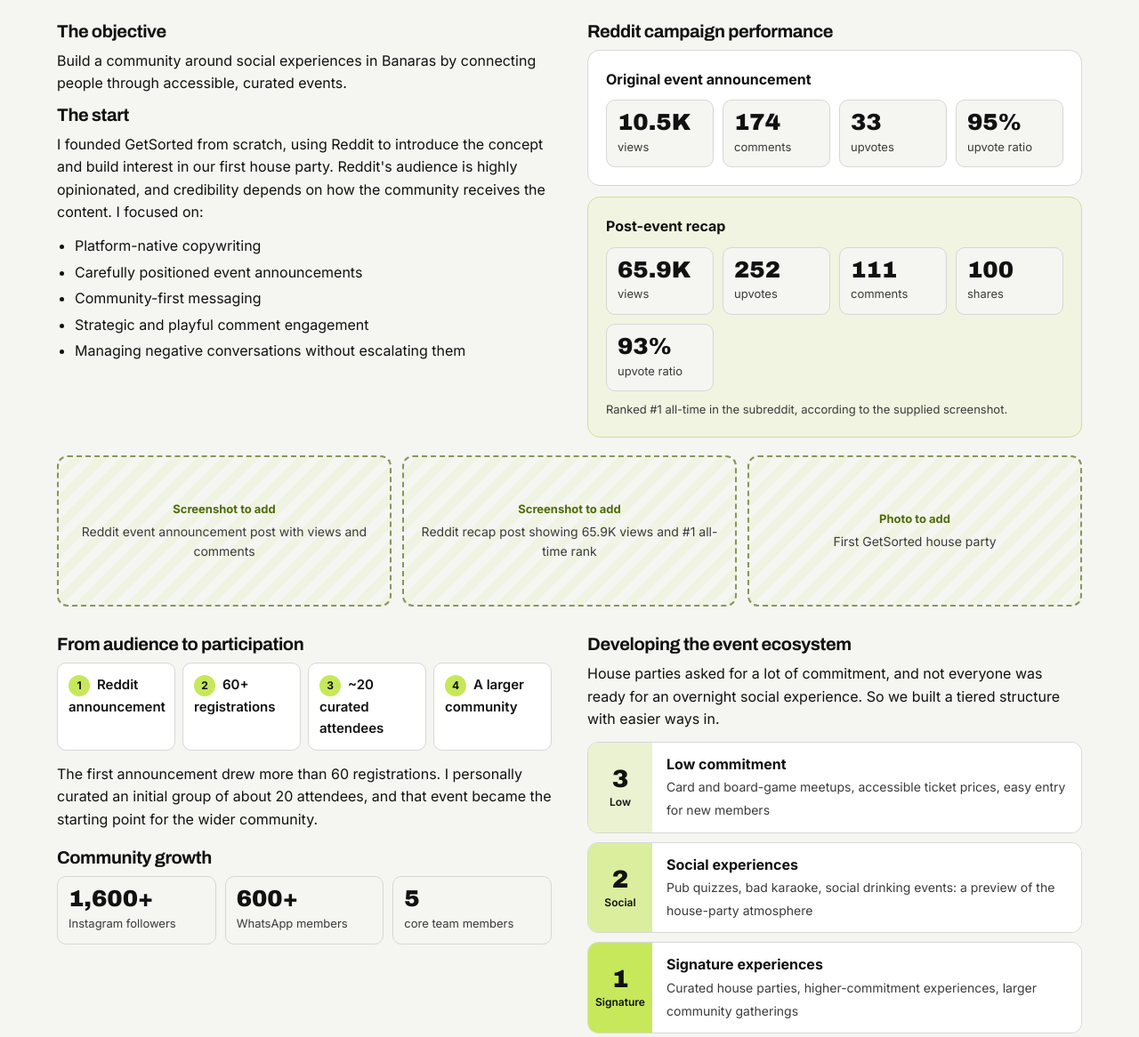
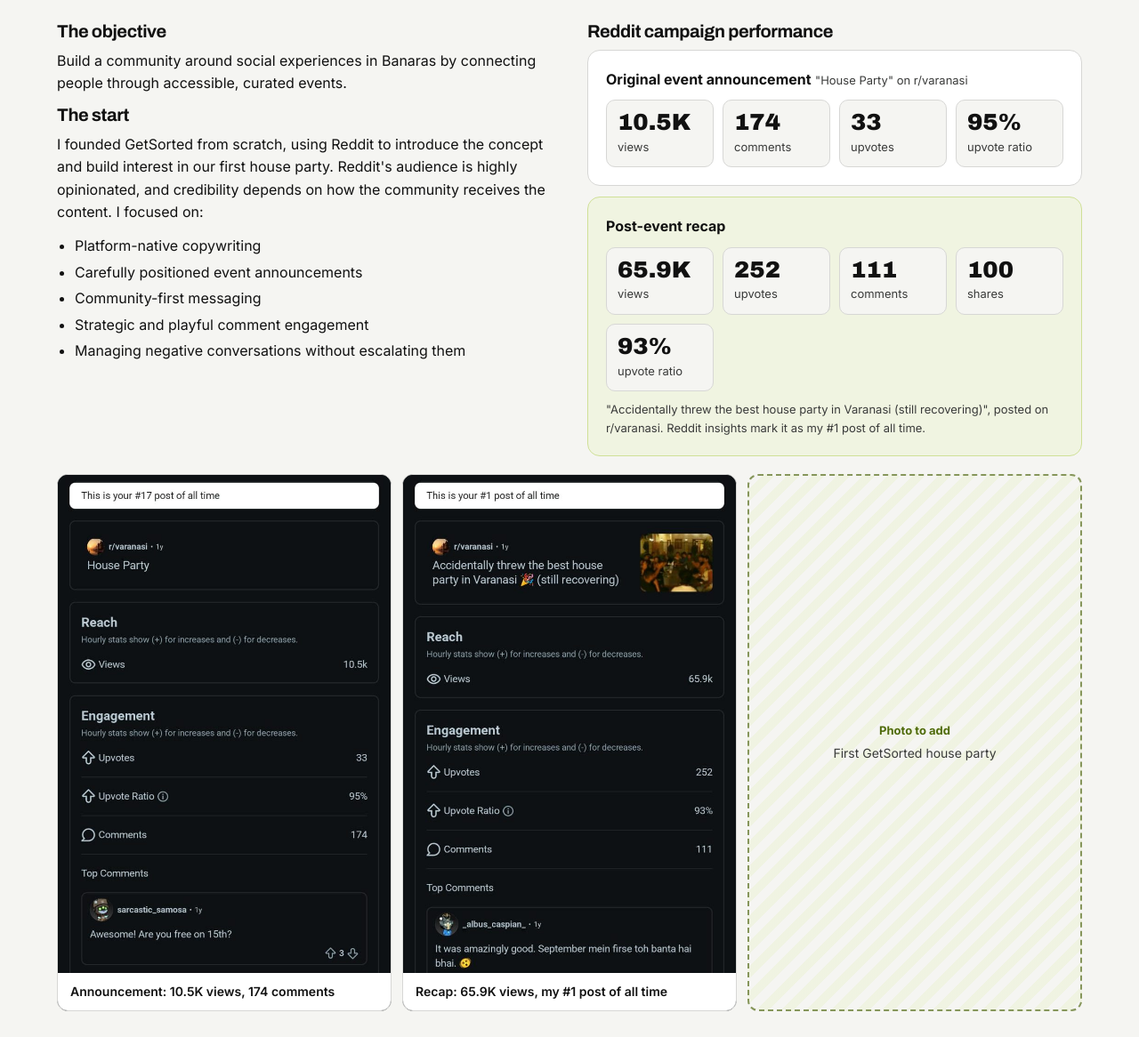
Before and after one commit to VibingBee/wamique-portfolio, a plain HTML site: page index.html in a window 1280 px wide. Shown: the part 1158-2324 px from the top of the page at 89% size. Drawn offline with Linux system fonts and the light colour scheme.

Commit message:
Add Reddit post insight screenshots to GetSorted case
Co-Authored-By: Claude Opus 5.5 <noreply@anthropic.com>
Claude-Session: https://claude.ai/code/session_01CWXyEtH5xzicHPptEH4iia

```diff
--- a/index.html
+++ b/index.html
@@ -107,6 +107,9 @@ li{margin-bottom:4px}
 .caps span{font-size:13px;font-weight:600;background:var(--field);border-radius:999px;padding:4px 10px}
 .ph{border:2px dashed color-mix(in srgb,var(--ver) 60%,var(--line));border-radius:12px;background:repeating-linear-gradient(135deg,transparent 0 10px,color-mix(in srgb,var(--mari) 10%,transparent) 10px 20px);display:flex;flex-direction:column;justify-content:center;align-items:center;text-align:center;padding:18px;min-height:170px;color:var(--soft);font-size:14px}
 .ph b{color:var(--ver);font-size:13px;margin-bottom:4px}
+.shot{margin:0;border-radius:12px;overflow:hidden;border:1px solid var(--line);background:#0b0f12;display:flex;flex-direction:column}
+.shot img{display:block;width:100%;height:auto;aspect-ratio:720/1280;object-fit:cover;object-position:top;max-height:560px}
+.shot figcaption{padding:10px 14px;font-size:14px;font-weight:600;background:var(--card);color:var(--ink);margin-top:auto}
 .gallery{display:grid;grid-template-columns:repeat(auto-fit,minmax(200px,1fr));gap:12px;margin-top:20px}
 .flow{display:grid;grid-template-columns:repeat(auto-fit,minmax(130px,1fr));gap:8px;counter-reset:f}
 .flow div{background:var(--card);border:1px solid var(--line);border-radius:10px;padding:12px;font-weight:600;font-size:15px}
@@ -152,11 +155,11 @@ li{margin-bottom:4px}
       <div class="btns"><a class="btn dark" href="#getsorted">Read the GetSorted case</a><a class="btn" href="#contact">Contact</a></div>
     </div>
     <aside class="poster" aria-label="GetSorted Reddit results">
-      <h2>GetSorted, Banaras: Reddit launch to community</h2>
+      <h2>GetSorted, Banaras: from r/varanasi to a community</h2>
       <div class="big">65.9K</div>
       <p class="sub">views on the post-event recap, from a community started from zero</p>
       <div class="bars" id="bars"></div>
-      <div class="rank"><b>#1</b><p>Recap ranked #1 all-time in the subreddit, per the original screenshot</p></div>
+      <div class="rank"><b>#1</b><p>The recap became my #1 Reddit post of all time, per Reddit post insights</p></div>
     </aside>
   </div>
 </header>
@@ -187,13 +190,13 @@ li{margin-bottom:4px}
         </div>
         <div class="blk">
           <h4>Reddit campaign performance</h4>
-          <div class="panel"><b>Original event announcement</b><div class="metric-row" id="m-ann"></div></div>
-          <div class="panel mari" style="margin-top:12px"><b>Post-event recap</b><div class="metric-row" id="m-rec"></div><p class="note" style="margin:10px 0 0">Ranked #1 all-time in the subreddit, according to the supplied screenshot.</p></div>
+          <div class="panel"><b>Original event announcement</b> <span class="note">"House Party" on r/varanasi</span><div class="metric-row" id="m-ann"></div></div>
+          <div class="panel mari" style="margin-top:12px"><b>Post-event recap</b><div class="metric-row" id="m-rec"></div><p class="note" style="margin:10px 0 0">"Accidentally threw the best house party in Varanasi (still recovering)", posted on r/varanasi. Reddit insights mark it as my #1 post of all time.</p></div>
         </div>
       </div>
       <div class="gallery">
-        <div class="ph"><b>Screenshot to add</b>Reddit event announcement post with views and comments</div>
-        <div class="ph"><b>Screenshot to add</b>Reddit recap post showing 65.9K views and #1 all-time rank</div>
+        <figure class="shot"><img src="assets/reddit-announcement.jpg" alt="Reddit post insights for the House Party announcement on r/varanasi: 10.5k views, 33 upvotes, 95% upvote ratio, 174 comments" loading="lazy" width="720" height="1280"><figcaption>Announcement: 10.5K views, 174 comments</figcaption></figure>
+        <figure class="shot"><img src="assets/reddit-recap.jpg" alt="Reddit post insights for the recap post: number 1 post of all time, 65.9k views, 252 upvotes, 93% upvote ratio, 111 comments" loading="lazy" width="720" height="1280"><figcaption>Recap: 65.9K views, my #1 post of all time</figcaption></figure>
         <div class="ph"><b>Photo to add</b>First GetSorted house party</div>
       </div>
 
```
Also changed, not shown: assets/reddit-announcement.jpg (added), assets/reddit-recap.jpg (added).
